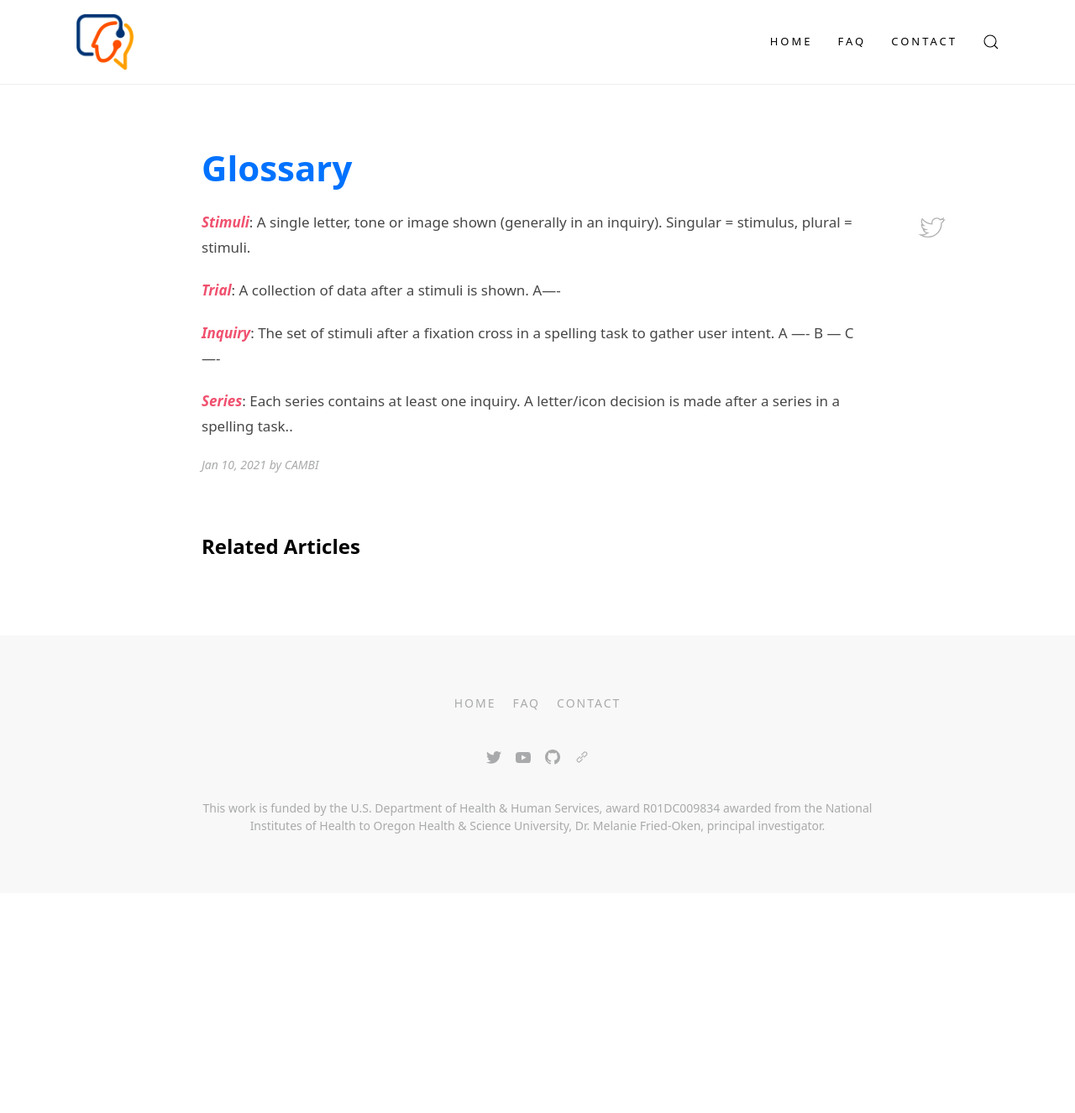
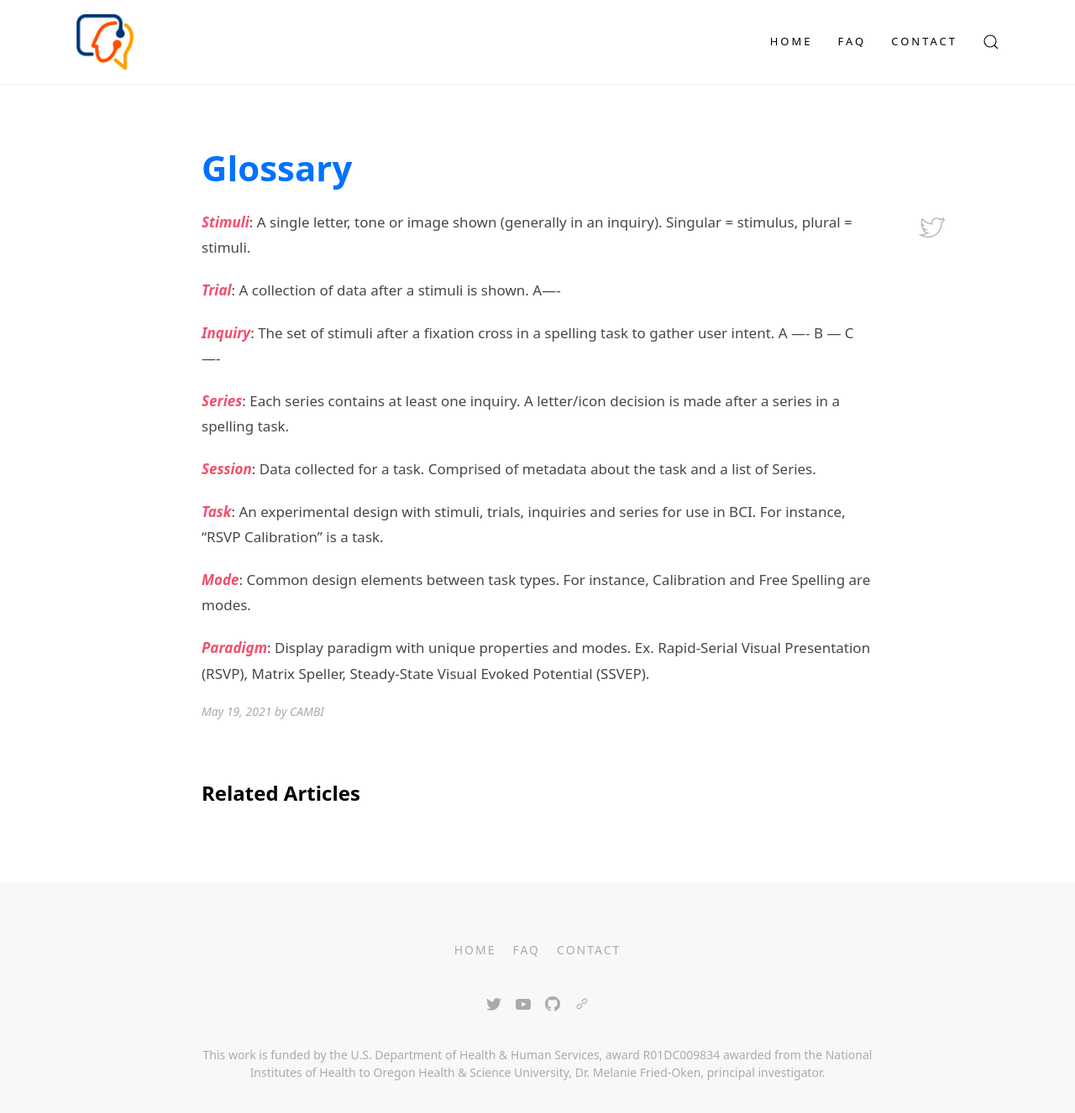
Before and after one commit to BciPy/bcipy.github.io, a Jekyll site: the page built from _posts/2021-05-19-Glossary.md, in a window 1280 px wide and 1358 px high. Shown: the top 1326 px of the window at 84% size. Built offline with Jekyll 4.4.1, drawn with Linux system fonts in a browser that asks for light colours.

Commit message:
Update glossary and contributors

```diff
--- a/_posts/2021-01-10-Glossary.md
+++ /dev/null
@@ -1,21 +0,0 @@
----
-layout: post
-title: Glossary
-categories: [Glossary]
-tags: featured
-
----
-
-{:.no_toc}
-* TOC
-{:toc}
-
-
-
-***Stimuli***: A single letter, tone or image shown (generally in an inquiry). Singular = stimulus, plural = stimuli.
-
-***Trial***: A collection of data after a stimuli is shown. A----
-
-***Inquiry***: The set of stimuli after a fixation cross in a spelling task to gather user intent. A ---- B --- C ----
-
-***Series***: Each series contains at least one inquiry. A letter/icon decision is made after a series in a spelling task..
--- /dev/null
+++ b/_posts/2021-05-19-Glossary.md
@@ -0,0 +1,28 @@
+---
+layout: post
+title: Glossary
+categories: [Glossary]
+tags: featured
+
+---
+
+{:.no_toc}
+* TOC
+{:toc}
+
+
+***Stimuli***: A single letter, tone or image shown (generally in an inquiry). Singular = stimulus, plural = stimuli.
+
+***Trial***: A collection of data after a stimuli is shown. A----
+
+***Inquiry***: The set of stimuli after a fixation cross in a spelling task to gather user intent. A ---- B --- C ----
+
+***Series***: Each series contains at least one inquiry. A letter/icon decision is made after a series in a spelling task.
+
+***Session***: Data collected for a task. Comprised of metadata about the task and a list of Series.
+
+***Task***: An experimental design with stimuli, trials, inquiries and series for use in BCI. For instance, "RSVP Calibration" is a task.
+
+***Mode***: Common design elements between task types. For instance, Calibration and Free Spelling are modes.
+
+***Paradigm***: Display paradigm with unique properties and modes. Ex. Rapid-Serial Visual Presentation (RSVP), Matrix Speller, Steady-State Visual Evoked Potential (SSVEP).
```
Also changed, not shown: _posts/2021-05-19-BrainComputerInterfaceCodebase.md (renamed from _posts/2017-05-25-BrainComputerInterfaceCodebase.md, +59 -15 lines), Gemfile.lock.
